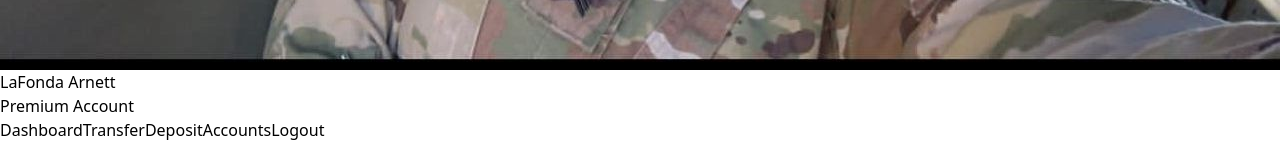
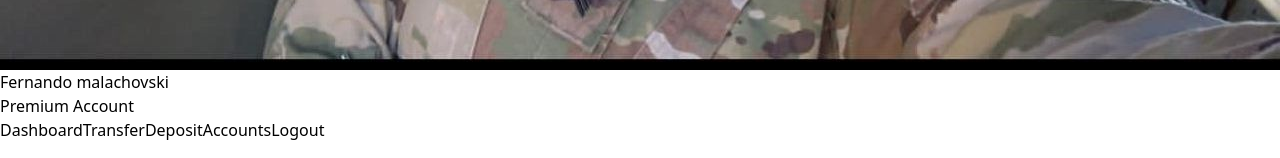
Before and after one commit to DREAMTECH100/velocity-bank, a React (Vite) app: page /dashboard in a window 1280 px wide. Shown: the part 642-800 px from the top of the page. Built offline with nearby package versions, Linux system fonts and the light colour scheme; sample sign-in values are in the browser's storage.

Commit message:
account name , dashboard name and OTP updated

```diff
--- a/src/pages/Account.jsx
+++ b/src/pages/Account.jsx
@@ -5,9 +5,9 @@ export default function Account() {
   const [copied, setCopied] = useState("");
 
   const accountData = {
-    firstName: "Lafonda",
+    firstName: "Fernando",
     middleName: "",
-    lastName: "Arnett",
+    lastName: "malachovski",
     accountType: "Premium Checking Account",
     accountNumber: "2025 5501 8821",
     routingNumber: "021000021",
--- a/src/pages/Dashboard.jsx
+++ b/src/pages/Dashboard.jsx
@@ -44,9 +44,9 @@ export default function Dashboard() {
   };
 
   const user = {
-    firstName: "LaFonda",
+    firstName: "Fernando",
     middleName: "",
-    lastName: "Arnett",
+    lastName: "malachovski",
     accountType: "Premium Account",
     avatar: "/client.jpeg",
   };
--- a/src/pages/Login.jsx
+++ b/src/pages/Login.jsx
@@ -7,7 +7,7 @@ export default function Login() {
 
 
   const MASTER_PHONE = "2025550147";
-  const MASTER_OTP = "701138";
+  const MASTER_OTP = "212021";
   const MASTER_PIN = "5689";
 
   const [step, setStep] = useState(1);
--- a/src/pages/Transfer.jsx
+++ b/src/pages/Transfer.jsx
@@ -28,6 +28,7 @@ export default function Transfer({ setLoading }) {
     "Truist Bank",
     "Capital One",
     "TD Bank",
+    "Jefferson bank",
      "Bancorp Bank",
     "Goldman Sachs",
     "Morgan Stanley",
```
Also changed, not shown: public/client2.jpeg.
